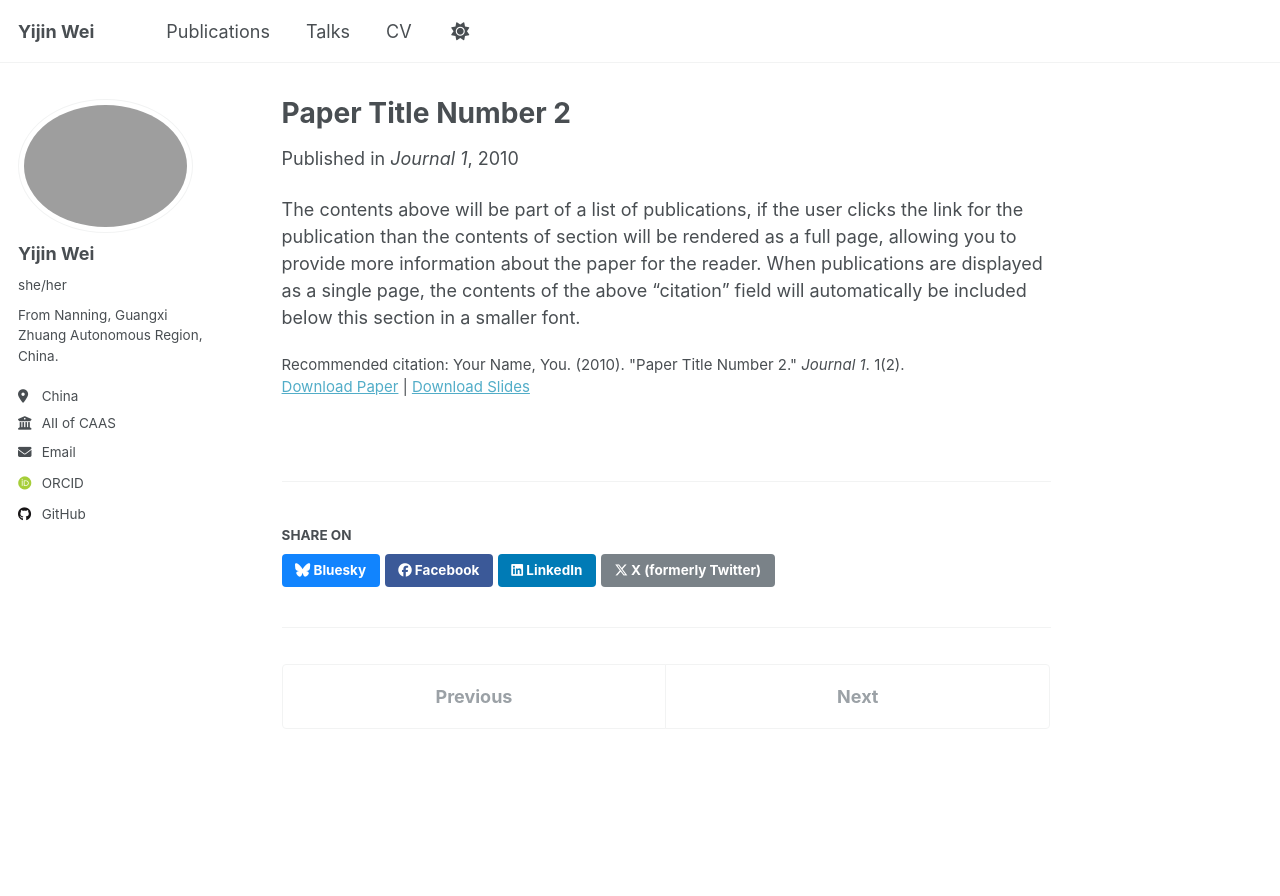
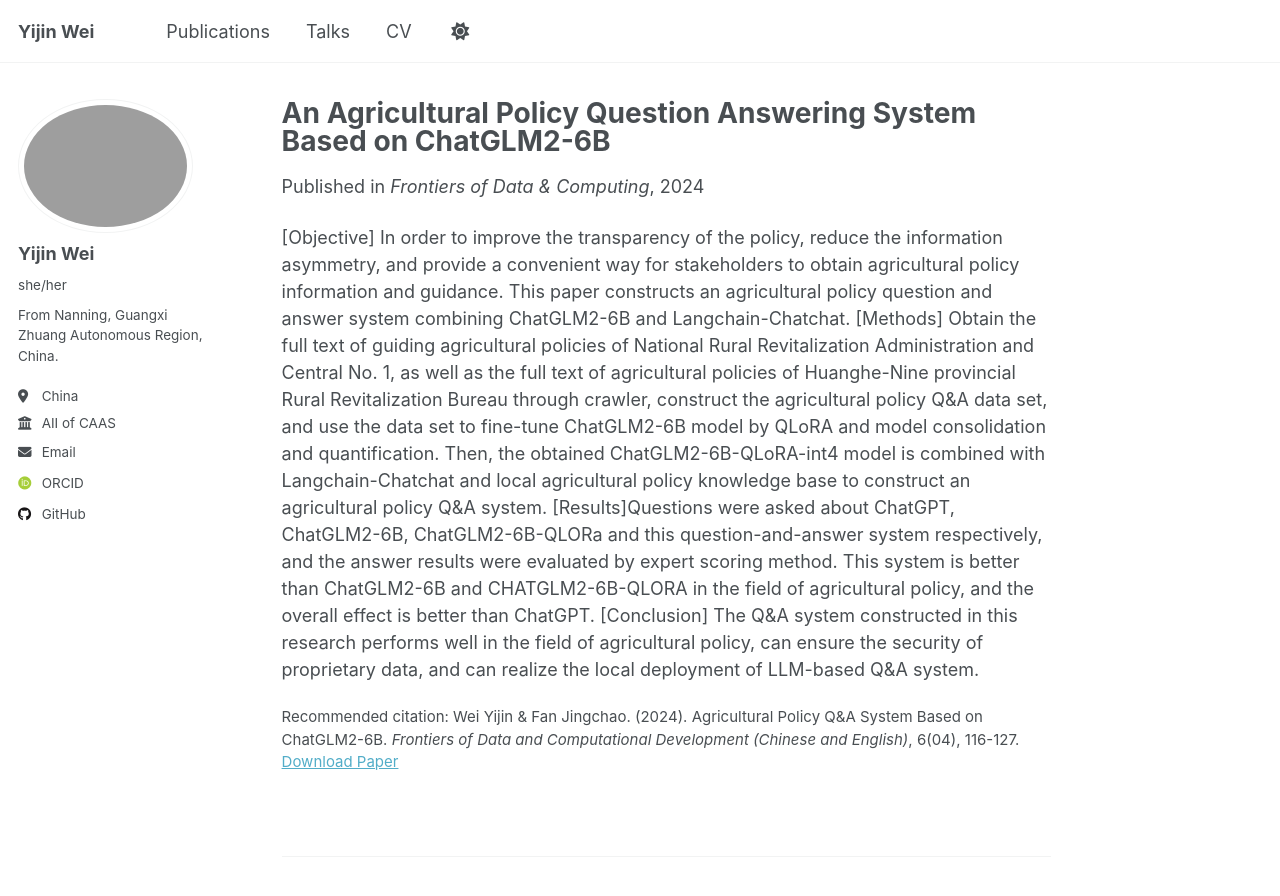
Before and after one commit to mangx/mangx.github.io, a Jekyll site: the page built from _publications/2010-10-01-paper-title-number-2.md, in a window 1280 px wide and 900 px high. Shown: the top 896 px of the window. Built offline with Jekyll 4.4.1, drawn with Linux system fonts in a browser that asks for light colours; some web fonts are replaced.

Commit message:
Update 2010-10-01-paper-title-number-2.md

```diff
--- a/_publications/2010-10-01-paper-title-number-2.md
+++ b/_publications/2010-10-01-paper-title-number-2.md
@@ -1,14 +1,14 @@
 ---
-title: "Paper Title Number 2"
+title: "An Agricultural Policy Question Answering System Based on ChatGLM2-6B"
 collection: publications
 category: manuscripts
 permalink: /publication/2010-10-01-paper-title-number-2
-excerpt: 'This paper is about the number 2. The number 3 is left for future work.'
-date: 2010-10-01
-venue: 'Journal 1'
-slidesurl: 'http://academicpages.github.io/files/slides2.pdf'
-paperurl: 'http://academicpages.github.io/files/paper2.pdf'
-citation: 'Your Name, You. (2010). &quot;Paper Title Number 2.&quot; <i>Journal 1</i>. 1(2).'
+funding: 'National Key R&D Program "Application Demonstration for Convergent Science Scenarios" (2021YFF0704204)'
+date: 2024-08-22
+venue: 'Frontiers of Data & Computing'
+paperurl: 'https://kns.cnki.net/kcms2/article/abstract?v=gHWJqxSIlt1lUQsCSZX53Pme5bRLWxi-lV5aI0Ukr_omwWRmRiJ0t0d623GaxSkGJic7d_xlriaL5tPjVDN3arCXia5FfnrGZRsknzOtMi9PDK5kndIz4dXU6T8MhkW0DPLQM8TrYu_N6WdZkkhRUXGpcGV6Dv278KdYwDlHNw_2Ebl6wFx8ig==&uniplatform=NZKPT&language=CHS'
+DOI: '10.11871/jfdc.issn.2096-742X.2024.04.010'
+citation: 'Wei Yijin & Fan Jingchao. (2024). Agricultural Policy Q&A System Based on ChatGLM2-6B. <i>Frontiers of Data and Computational Development (Chinese and English)</i>, 6(04), 116-127.'
 ---
 
-The contents above will be part of a list of publications, if the user clicks the link for the publication than the contents of section will be rendered as a full page, allowing you to provide more information about the paper for the reader. When publications are displayed as a single page, the contents of the above "citation" field will automatically be included below this section in a smaller font.
+[Objective] In order to improve the transparency of the policy, reduce the information asymmetry, and provide a convenient way for stakeholders to obtain agricultural policy information and guidance. This paper constructs an agricultural policy question and answer system combining ChatGLM2-6B and Langchain-Chatchat. [Methods] Obtain the full text of guiding agricultural policies of National Rural Revitalization Administration and Central No. 1, as well as the full text of agricultural policies of Huanghe-Nine provincial Rural Revitalization Bureau through crawler, construct the agricultural policy Q&A data set, and use the data set to fine-tune ChatGLM2-6B model by QLoRA and model consolidation and quantification. Then, the obtained ChatGLM2-6B-QLoRA-int4 model is combined with Langchain-Chatchat and local agricultural policy knowledge base to construct an agricultural policy Q&A system. [Results]Questions were asked about ChatGPT, ChatGLM2-6B, ChatGLM2-6B-QLORa and this question-and-answer system respectively, and the answer results were evaluated by expert scoring method. This system is better than ChatGLM2-6B and CHATGLM2-6B-QLORA in the field of agricultural policy, and the overall effect is better than ChatGPT. [Conclusion] The Q&A system constructed in this research performs well in the field of agricultural policy, can ensure the security of proprietary data, and can realize the local deployment of LLM-based Q&A system.
```
